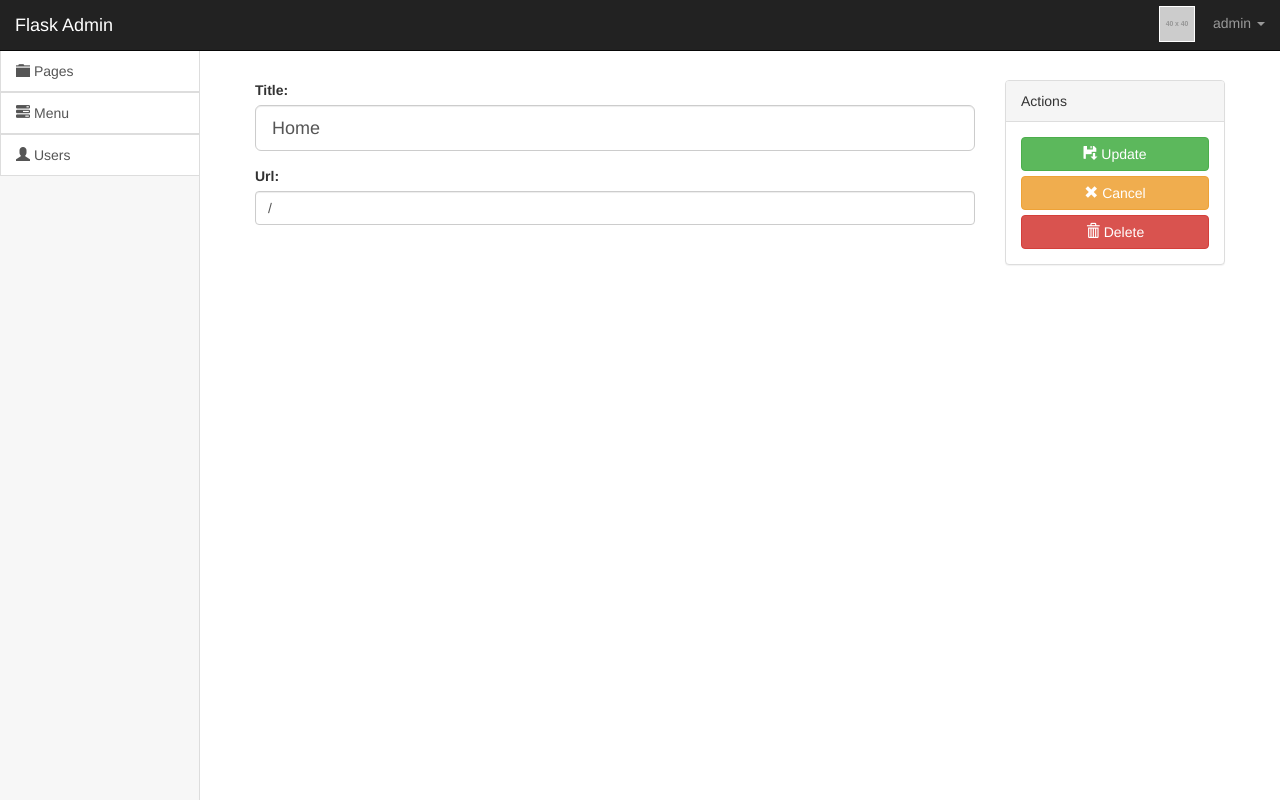
After one commit to twstddev/flask-admin-panel, a Flask app: page /admin/menuitems/new in a window 1280 px wide. The commit adds this page. Run offline with Flask 2, Linux system fonts and the light colour scheme; grey boxes labelled with a size stand in for pictures from a placeholder-image service; some libraries are stand-ins or nearby versions.

Commit message:
Add menu item new form template

```diff
--- a/app/menuitems/views.py
+++ b/app/menuitems/views.py
@@ -5,3 +5,7 @@ module = Blueprint( "menuitems:admin", __name__, url_prefix = "/admin/menuitems"
 @module.route( "/" )
 def index():
 	return render_template( "menuitems/index.html" )
+
+@module.route( "/new" )
+def new():
+	return render_template( "menuitems/new.html" )
--- a/app/templates/menuitems/index.html
+++ b/app/templates/menuitems/index.html
@@ -15,7 +15,7 @@
 		<h4 class="pull-left">
 			Menu
 		</h4>
-		<a class="btn btn-success pull-left" href="#">
+		<a class="btn btn-success pull-left" href="{{ url_for( "menuitems:admin.new" ) }}">
 			<i class="glyphicon glyphicon-file"></i>
 			Add new
 		</a>
--- /dev/null
+++ b/app/templates/menuitems/new.html
@@ -0,0 +1,41 @@
+{% extends "layouts/admin.html" %}
+
+{% block content %}
+<form class="admin-model-form" action="">
+	<section class="container-fluid">
+		<div class="row">
+			<div class="col-lg-9">
+				<div class="form-group">
+					<label for="title">Title:</label>
+					<input id="title" class="form-control input-lg" type="text" placeholder="Enter title..." value="Home" />
+				</div>
+				<div class="form-group">
+					<label for="url">Url:</label>
+					<input id="url" class="form-control" type="url" value="/" />
+				</div>
+			</div>
+			<aside class="col-lg-3">
+				<div class="panel panel-default">
+					<div class="panel-heading">
+						Actions
+					</div>
+					<div class="panel-body">
+						<button class="btn btn-success btn-block" type="submit">
+							<i class="glyphicon glyphicon-floppy-save"></i>
+							Update
+						</button>
+						<button class="btn btn-warning btn-block" type="submit">
+							<i class="glyphicon glyphicon-remove"></i>
+							Cancel
+						</button>
+						<button class="btn btn-danger btn-block" type="submit">
+							<i class="glyphicon glyphicon-trash"></i>
+							Delete
+						</button>
+					</div>
+				</div>
+			</aside>
+		</div>
+	</section>
+</form>
+{% endblock %}
```
